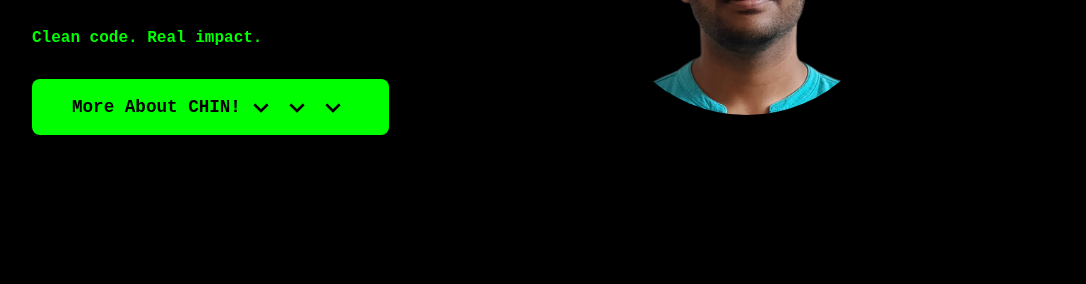
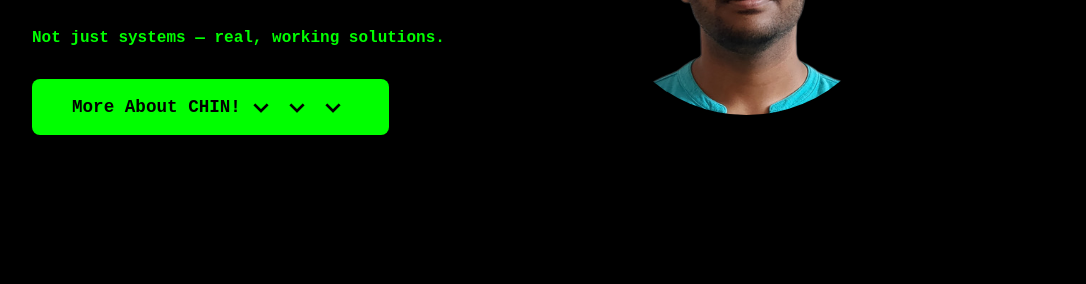
Before and after one commit to itsace003/PORTFOLIO-2, a plain HTML site: page index.html in a window 1280 px wide. Shown: the part 385-669 px from the top of the page, without its empty margins (96-1182 px from the left). Drawn offline with nearby package versions, Linux system fonts and the light colour scheme.

Commit message:
Update index.html

```diff
--- a/index.html
+++ b/index.html
@@ -36,7 +36,7 @@
             <div class="home-data">
                 <h1 class="home-title">Hi, <br>I'm <span class="home-title-color">Chinmay</span><br> Software Developer</h1>
                 <h2 class="home-subtitle">I craft AI systems.<br>Build reliable backends.<br>And add a frontend touch when needed.</h2>
-				<h2 class="home-subtitle">Clean code. Real impact.</h2>
+				<h2 class="home-subtitle">Not just systems — real, working solutions.</h2>
                 <a href="#about" class="button scroll-button"><span>More About CHIN!</span> <i class='bx bx-chevron-down'></i><i class='bx bx-chevron-down'></i><i class='bx bx-chevron-down'></i></a>
             </div>
 
```
